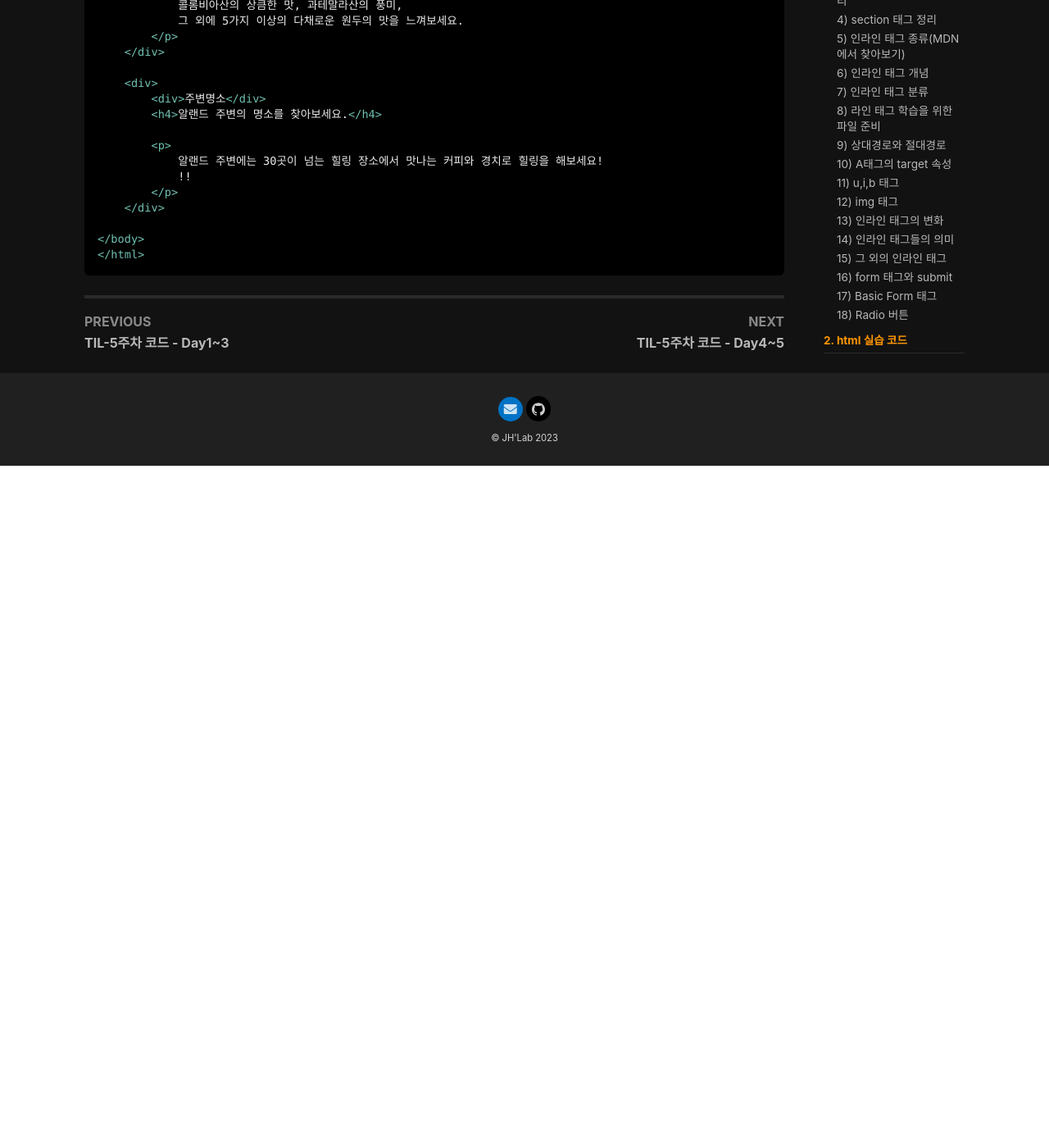
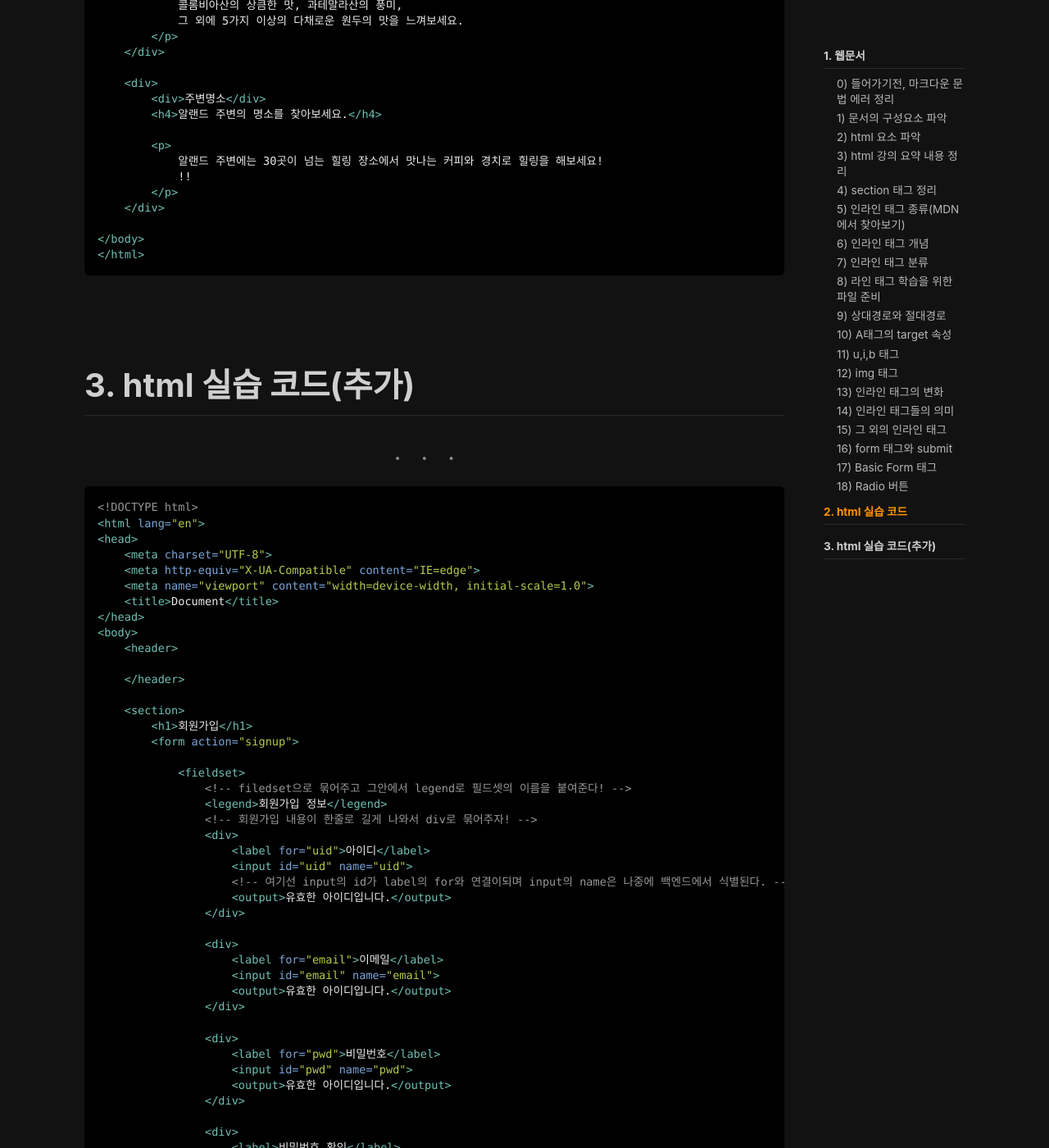
Before and after one commit to wogjs0911/wogjs0911.github.io, a Jekyll site: the page built from _posts/2022-12-28-htmlcss.md, in a window 1280 px wide and 1400 px high, scrolled down 10964 px. Shown: the whole window at 82% size. Built offline with Jekyll 4.4.1, drawn with Linux system fonts in a browser that asks for light colours; nearby versions of some CDN libraries; comment, search, counter and statistics services are not loaded; before the commit the page ends 11532 px from its top, so only the background shows below that; some of the changed text lies outside the part shown.

Commit message:
week8_day3_1

````diff
--- a/_posts/2022-12-28-htmlcss.md
+++ b/_posts/2022-12-28-htmlcss.md
@@ -483,3 +483,88 @@
 </body>
 </html>
 ```
+
+
+<br><br>
+# 3. html 실습 코드(추가)
+
+---
+
+```html
+<!DOCTYPE html>
+<html lang="en">
+<head>
+    <meta charset="UTF-8">
+    <meta http-equiv="X-UA-Compatible" content="IE=edge">
+    <meta name="viewport" content="width=device-width, initial-scale=1.0">
+    <title>Document</title>
+</head>
+<body>
+    <header>
+
+    </header>
+
+    <section>
+        <h1>회원가입</h1>
+        <form action="signup">
+
+            <fieldset>
+                <!-- filedset으로 묶어주고 그안에서 legend로 필드셋의 이름을 붙여준다! -->
+                <legend>회원가입 정보</legend>
+                <!-- 회원가입 내용이 한줄로 길게 나와서 div로 묶어주자! -->
+                <div>
+                    <label for="uid">아이디</label>
+                    <input id="uid" name="uid">
+                    <!-- 여기선 input의 id가 label의 for와 연결이되며 input의 name은 나중에 백엔드에서 식별된다. -->
+                    <output>유효한 아이디입니다.</output>
+                </div>
+
+                <div>
+                    <label for="email">이메일</label>
+                    <input id="email" name="email">
+                    <output>유효한 아이디입니다.</output>
+                </div>
+
+                <div>
+                    <label for="pwd">비밀번호</label>
+                    <input id="pwd" name="pwd">
+                    <output>유효한 아이디입니다.</output>
+                </div>
+
+                <div>
+                    <label>비밀번호 확인</label>
+                    <input>
+                    <output>유효한 아이디입니다.</output>
+                </div>
+
+
+            </fieldset>
+            <fieldset>
+                <!-- value는 나중에 식별자로 -->
+                <legend>가장 좋아하는 취미</legend>
+                <input type="radio" name="hb" value="1">
+                <label>축구</label>
+                <input type="radio" name="hb" value="2">
+                <label>농구</label>
+                <input type="radio" name="hb" value="3">
+                <label>배구</label>
+
+                <input type="text" name="hb2" list="hb2-li">
+                <datalist id="hb2-li">
+                    <option value="여행">
+                    <option value="여의봉가지고놀기">
+                    <option value="여의돟나강공원">
+                    <option value="여의도한강공원">
+                </datalist>
+            </fieldset>
+
+            <div>
+                <input type="submit" value="회원가입">
+            </div>
+        </form>
+
+    </section>
+
+</body>
+</html>
+```
````
Also changed, not shown: _posts/2023-01-16-Week8 Day.md (+13 -0 lines).
